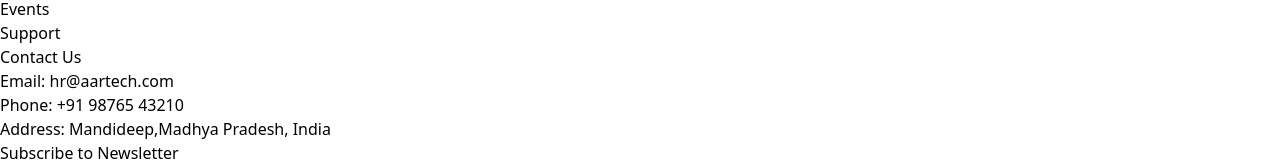
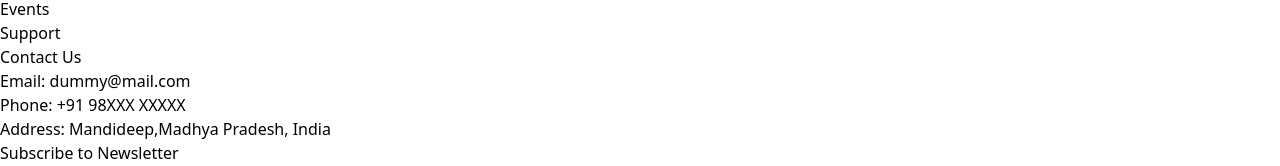
Before and after one commit to jitu0210/IAT, a React (Vite) app in the folder frontend/: page /about in a window 1280 px wide. Shown: the part 843-1009 px from the top of the page. Built offline with nearby package versions, Linux system fonts and the light colour scheme.

Commit message:
fix: Update contact information in Footer and modify project fetching URL in Projects page

```diff
--- a/frontend/src/components/Footer.jsx
+++ b/frontend/src/components/Footer.jsx
@@ -57,7 +57,7 @@ export default function Footer() {
                   href="mailto:hr@aartech.com"
                   className="text-blue-400 hover:underline"
                 >
-                  hr@aartech.com
+                  dummy@mail.com
                 </a>
               </li>
               <li>
@@ -66,7 +66,7 @@ export default function Footer() {
                   href="tel:+919876543210"
                   className="text-blue-400 hover:underline"
                 >
-                  +91 98765 43210
+                  +91 98XXX XXXXX
                 </a>
               </li>
               <li>Address: Mandideep,Madhya Pradesh, India</li>
--- a/frontend/src/pages/Home.jsx
+++ b/frontend/src/pages/Home.jsx
@@ -326,14 +326,14 @@ export default function Dashboard() {
           <div className="rounded-xl bg-[#111A2E] border border-blue-900/30 p-4">
             <div className="text-sm text-gray-400">Start Date</div>
             <div className="mt-1 text-2xl font-bold text-amber-400">
-              {loading ? "..." : stats.startDate}
+              11 August
             </div>
           </div>
 
           <div className="rounded-xl bg-[#111A2E] border border-blue-900/30 p-4">
             <div className="text-sm text-gray-400">Status</div>
             <div className="mt-1 text-2xl font-bold text-indigo-300">
-              {loading ? "..." : stats.status}
+              In progress...
             </div>
           </div>
         </div>
@@ -410,7 +410,7 @@ export default function Dashboard() {
           {/* Pie Chart */}
           <div className="rounded-xl bg-[#111A2E] border border-blue-900/30 p-4">
             <h2 className="text-lg font-semibold mb-4">
-              Interns by Department
+              Interns by Branch
             </h2>
             <div className="h-[320px]">
               {internsData.length > 0 ? (
--- a/frontend/src/pages/Projects.jsx
+++ b/frontend/src/pages/Projects.jsx
@@ -11,7 +11,7 @@ export default function Projects() {
   // Fetch projects from backend
   const fetchProjects = async () => {
     try {
-      const response = await axios.get("https://your-backend-api.com/projects");
+      const response = await axios.get("http://localhost:8000/api/v1/projects");
       setProjects(response.data);
     } catch (err) {
       console.error(err);
@@ -30,7 +30,7 @@ export default function Projects() {
       <Header />
 
       {/* Hero Section */}
-      <section className="py-20 text-center">
+      <section className="py-5 text-center">
         <h1 className="text-4xl md:text-5xl font-bold text-blue-400 mb-6">
           Our Projects
         </h1>
```
